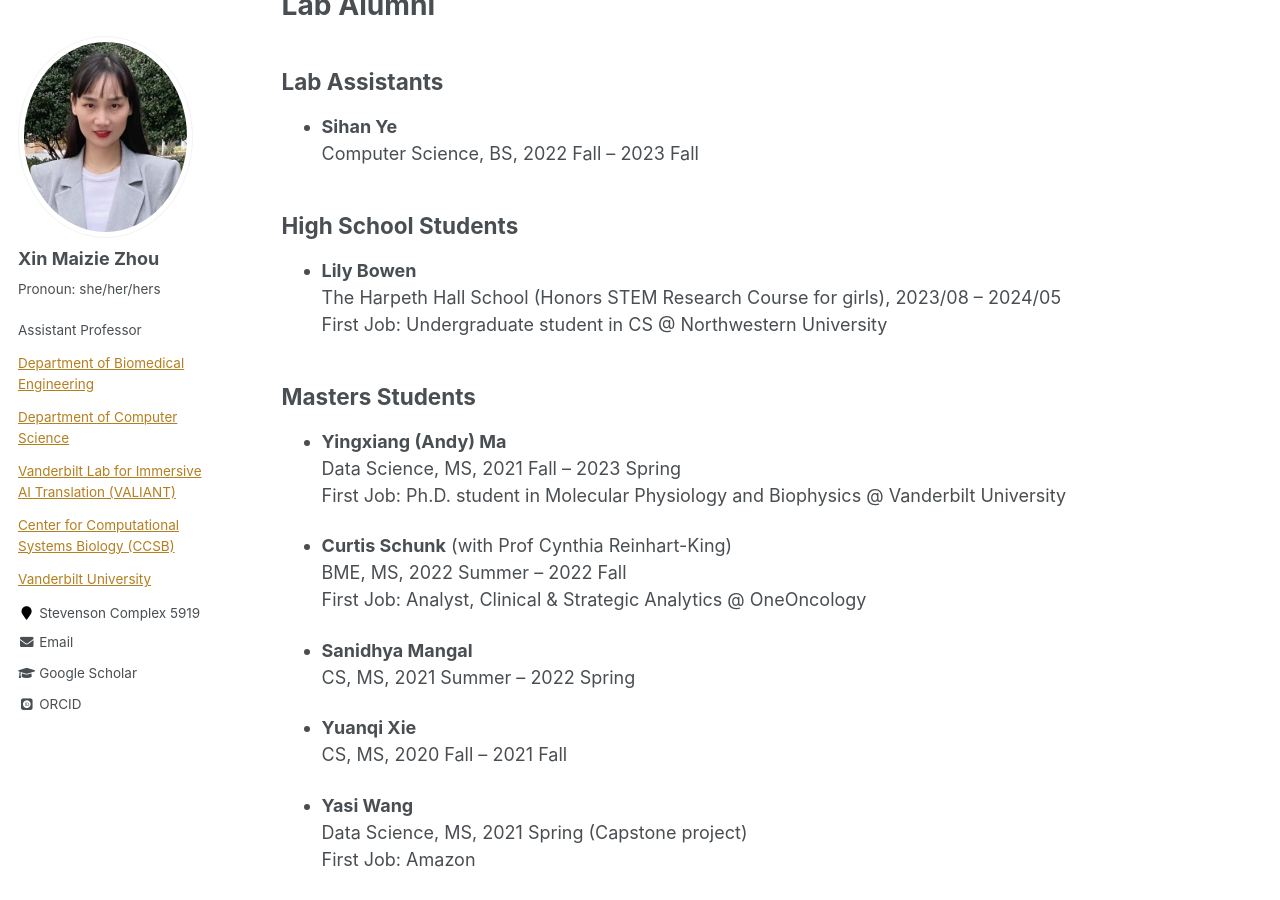
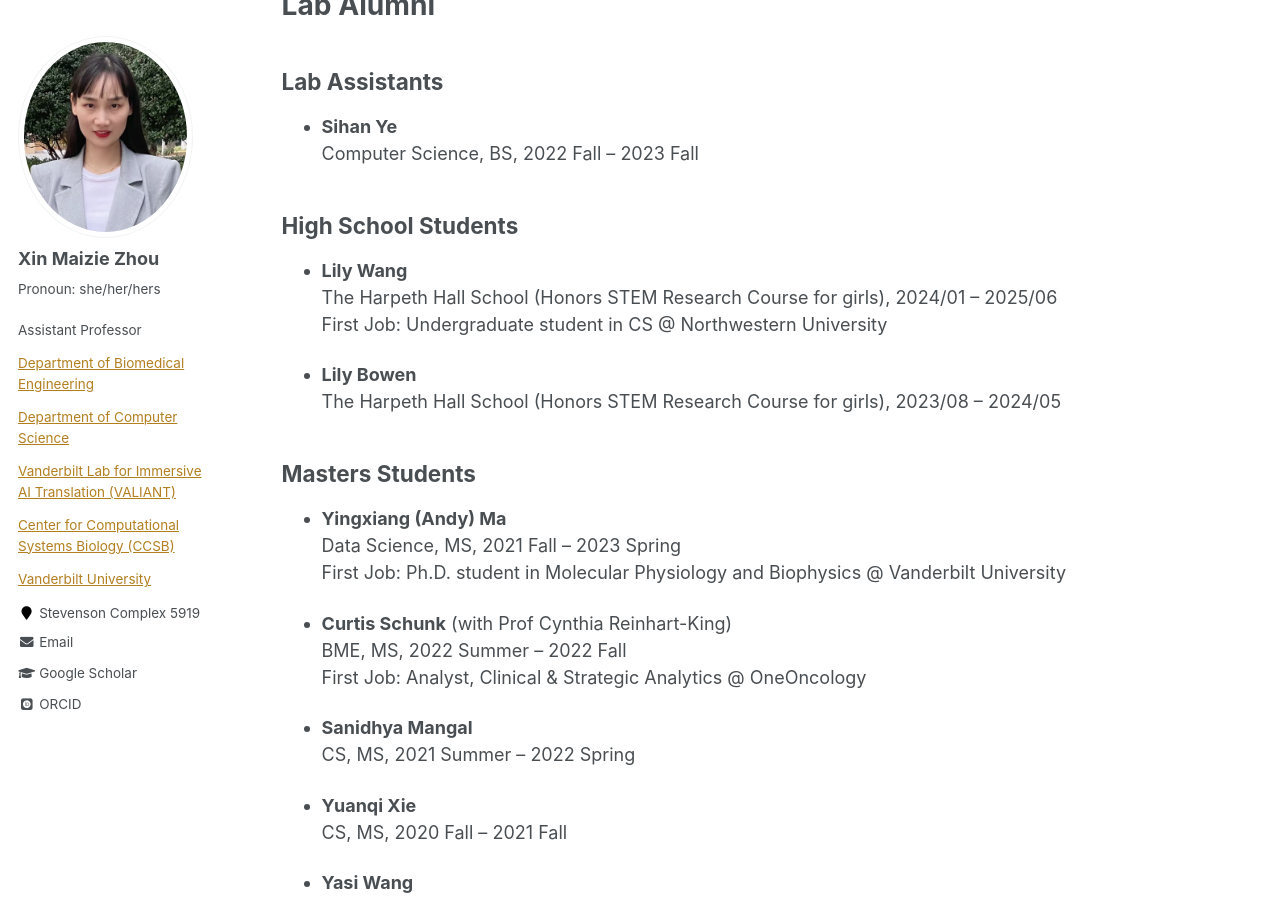
Before and after one commit to maiziezhoulab/Maiziezhoulab.github.io, a Jekyll site: the page built from _pages/LabMembers.md, in a window 1280 px wide and 900 px high, scrolled down 2871 px. Built offline with Jekyll 4.4.1, drawn with Linux system fonts in a browser that asks for light colours; some web fonts are replaced.

Commit message:
Update LabMembers.md

```diff
--- a/_pages/LabMembers.md
+++ b/_pages/LabMembers.md
@@ -234,9 +234,13 @@ author_profile: true
 
 ## High School Students
 
+- **Lily Wang**
+  The Harpeth Hall School (Honors STEM Research Course for girls), 2024/01 – 2025/06
+  First Job: Undergraduate student in CS @ Northwestern University
+
 - **Lily Bowen**
   The Harpeth Hall School (Honors STEM Research Course for girls), 2023/08 – 2024/05
-  First Job: Undergraduate student in CS @ Northwestern University
+
 
 
 
```
